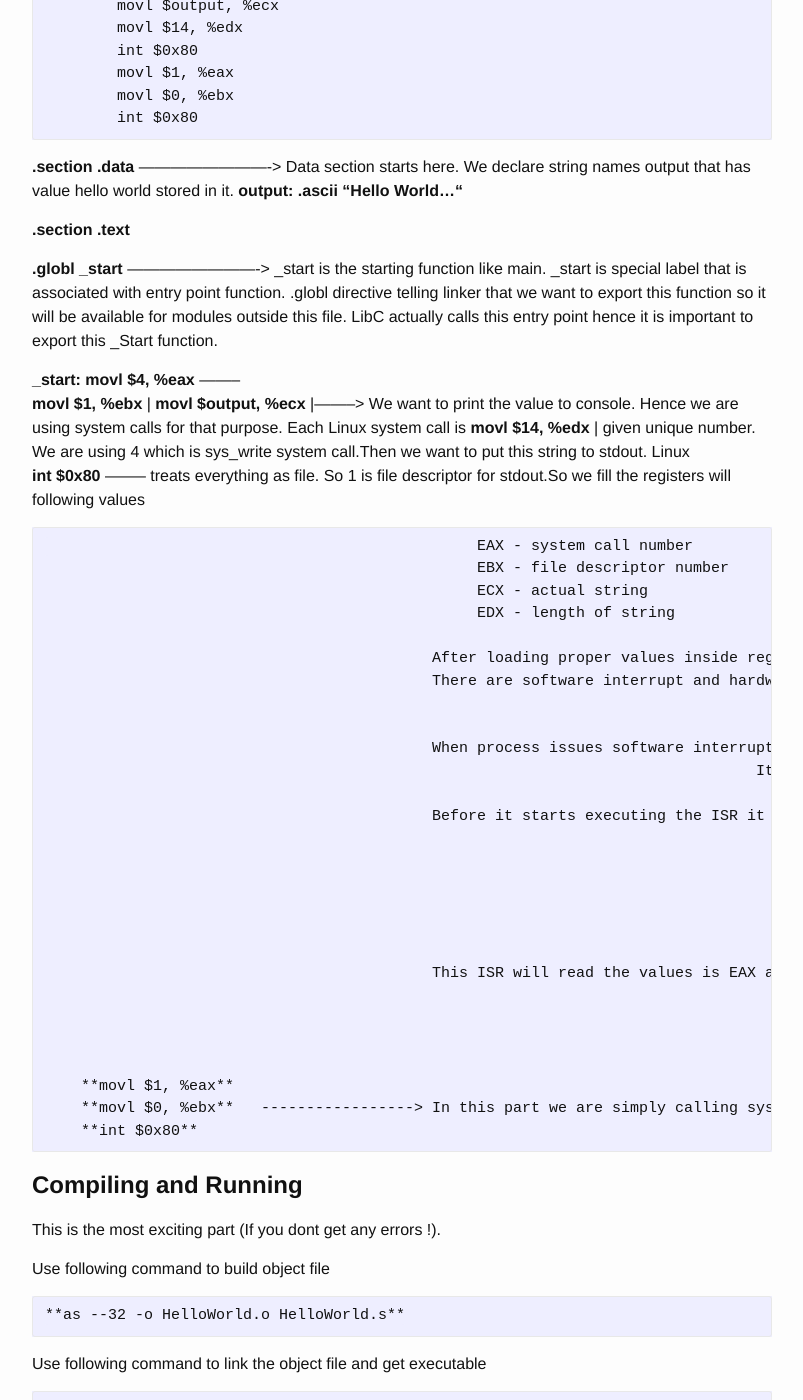
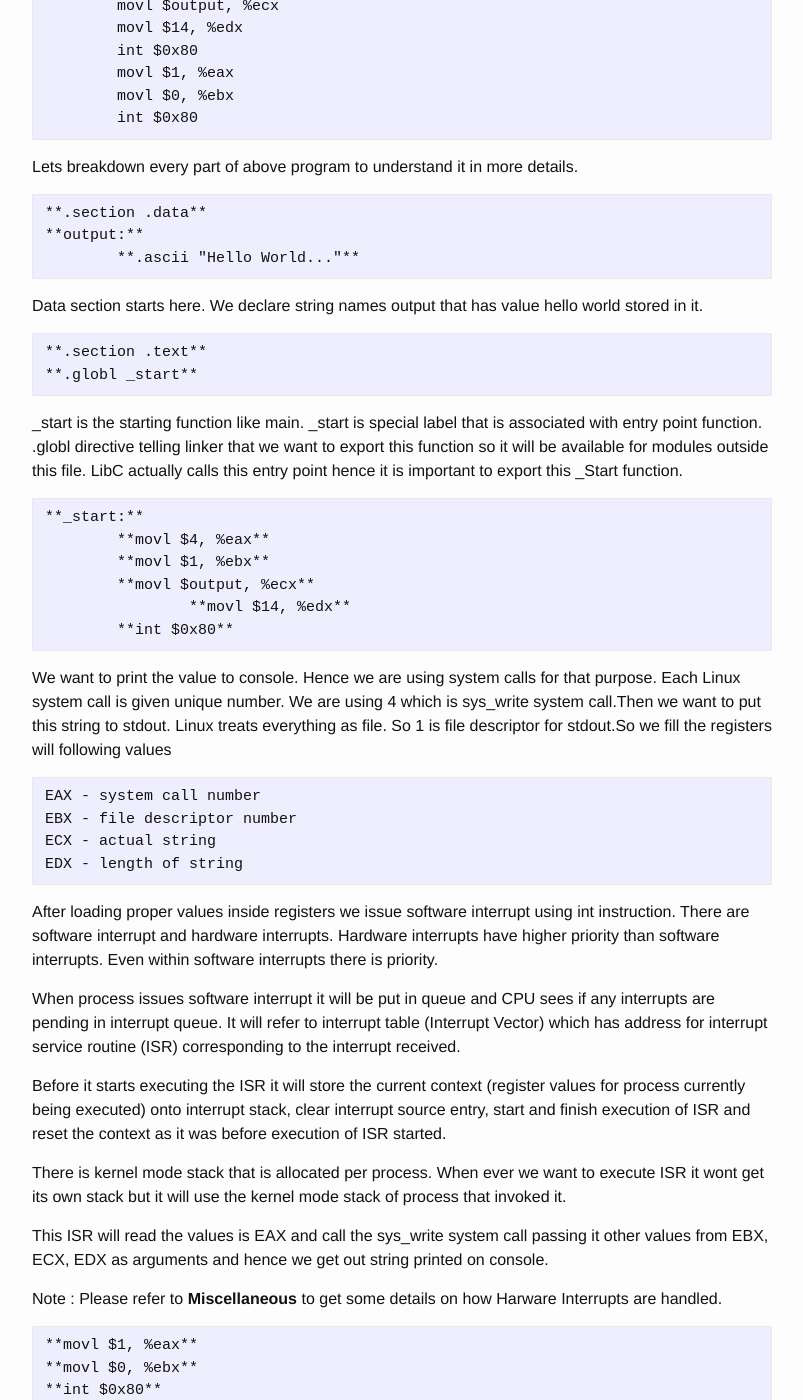
Before and after one commit to PixelClear/PixelClear.github.io, a Jekyll site: the page built from _posts/2021-01-02-x86-Assembly-tutorial-part1.markdown, in a window 1280 px wide and 1400 px high, scrolled down 4271 px. Shown: the whole window, without its empty margins (238-1041 px from the left). Built offline with Jekyll 4.4.1, drawn with Linux system fonts in a browser that asks for light colours; some of the changed text lies outside the part shown.

Commit message:
Formatting for x86 tutorial post

```diff
--- a/_posts/2021-01-02-x86-Assembly-tutorial-part1.markdown
+++ b/_posts/2021-01-02-x86-Assembly-tutorial-part1.markdown
@@ -158,53 +158,69 @@ _start:
         int $0x80
 ~~~~~~~~~~~~~~~~~~~~~~~~~~~~~~~~~~~
 
+Lets breakdown every part of above program to understand it in more details.
 
-**.section .data**  -------------------------> Data section starts here. We declare string names output that has value hello world stored in it.
+~~~~~~~~~~~~~~~~~~~~~~~~~~~~~~~~~~~
+**.section .data**
 **output:**
         **.ascii "Hello World..."**
+~~~~~~~~~~~~~~~~~~~~~~~~~~~~~~~~~~~
 
+Data section starts here. We declare string names output that has value hello world stored in it.
+
+~~~~~~~~~~~~~~~~~~~~~~~~~~~~~~~~~~~
 **.section .text**
+**.globl _start**
+~~~~~~~~~~~~~~~~~~~~~~~~~~~~~~~~~~~
 
-**.globl _start**   -------------------------> _start is the starting function like main. _start is special label that is associated with entry point function.
-                                               .globl directive telling linker that we want to export this function so it will be available for modules outside
-											   this file. LibC actually calls this entry point hence it is important to export this _Start function.
+_start is the starting function like main. _start is special label that is associated with entry point function.
+.globl directive telling linker that we want to export this function so it will be available for modules outside
+this file. LibC actually calls this entry point hence it is important to export this _Start function.
 
+~~~~~~~~~~~~~~~~~~~~~~~~~~~~~~~~~~~
+**_start:**
+        **movl $4, %eax**
+        **movl $1, %ebx**
+        **movl $output, %ecx**
+		**movl $14, %edx**
+        **int $0x80**
+~~~~~~~~~~~~~~~~~~~~~~~~~~~~~~~~~~~
 
-**_start:**
-        **movl $4, %eax**   --------
-        **movl $1, %ebx**           |
-        **movl $output, %ecx**      |--------> We want to print the value to console. Hence we are using system calls for that purpose. Each Linux system call is
-		**movl $14, %edx**          |          given unique number. We are using 4 which is sys_write system call.Then we want to put this string to stdout. Linux
-        **int $0x80**       --------           treats everything as file. So 1 is file descriptor for stdout.So we fill the registers will following values
+We want to print the value to console. Hence we are using system calls for that purpose. Each Linux system call is
+given unique number. We are using 4 which is sys_write system call.Then we want to put this string to stdout. Linux
+treats everything as file. So 1 is file descriptor for stdout.So we fill the registers will following values
 
+    EAX - system call number
+    EBX - file descriptor number
+    ECX - actual string
+    EDX - length of string
 
-                                                    EAX - system call number
-                                                    EBX - file descriptor number
-                                                    ECX - actual string
-                                                    EDX - length of string
+After loading proper values inside registers we issue software interrupt using int instruction.
+There are software interrupt and hardware interrupts. Hardware interrupts have higher priority than software interrupts.
+Even within software interrupts there is priority.
 
-                                               After loading proper values inside registers we issue software interrupt using int instruction.
-                                               There are software interrupt and hardware interrupts. Hardware interrupts have higher priority than software interrupts.
-											   Even within software interrupts there is priority.
+When process issues software interrupt it will be put in queue and CPU sees if any interrupts are pending in interrupt queue.
+It will refer to interrupt table (Interrupt Vector) which has address for interrupt service routine (ISR) corresponding to the interrupt received.
 
-                                               When process issues software interrupt it will be put in queue and CPU sees if any interrupts are pending in interrupt queue.
-										       It will refer to interrupt table (Interrupt Vector) which has address for interrupt service routine (ISR) corresponding to the interrupt received.
+Before it starts executing the ISR it will store the current context (register values for process currently being executed)
+onto interrupt stack, clear interrupt source entry, start and finish execution of ISR and reset the context as it was before
+execution of ISR started.
 
-                                               Before it starts executing the ISR it will store the current context (register values for process currently being executed)
-											   onto interrupt stack, clear interrupt source entry, start and finish execution of ISR and reset the context as it was before
-											   execution of ISR started.
+There is kernel mode stack that is allocated per process. When ever we want to execute ISR it wont get its own stack but it will use
+the kernel mode stack of process that invoked it.
 
-											   There is kernel mode stack that is allocated per process. When ever we want to execute ISR it wont get its own stack but it will use
-											   the kernel mode stack of process that invoked it.
+This ISR will read the values is EAX and call the sys_write system call passing it other values from EBX, ECX, EDX as arguments
+and hence we get out string printed on console.
 
-                                               This ISR will read the values is EAX and call the sys_write system call passing it other values from EBX, ECX, EDX as arguments
-											   and hence we get out string printed on console.
+Note : Please refer to **Miscellaneous** to get some details on how Harware Interrupts are handled.
 
-											   Note : Please refer to **Miscellaneous** to get some details on how Harware Interrupts are handled.
+~~~~~~~~~~~~~~~~~~~~~~~~~~~~~~~~~~~
+**movl $1, %eax**
+**movl $0, %ebx**
+**int $0x80**
+~~~~~~~~~~~~~~~~~~~~~~~~~~~~~~~~~~~
 
-        **movl $1, %eax**
-        **movl $0, %ebx**   -----------------> In this part we are simply calling sys_exit system call to complete the execution of our program.
-        **int $0x80**
+In this part we are simply calling sys_exit system call to complete the execution of our program.
 
 **Compiling and Running**
 =====================================================================================================================================
@@ -213,15 +229,15 @@ This is the most exciting part (If you dont get any errors !).
 
 Use following command to build object file
 
-	**as --32 -o HelloWorld.o HelloWorld.s**
+  **as --32 -o HelloWorld.o HelloWorld.s**
 
 Use following command to link the object file and get executable
 
-	**ld -m elf_i386 -o HelloWorld HelloWorld.o**
+  **ld -m elf_i386 -o HelloWorld HelloWorld.o**
 
 Use following command to run
 
-    **./HelloWorld**
+  **./HelloWorld**
 
 Note : Please see options **--32** and **-m elf_i386** used to build in 32 bit mode.
 
@@ -258,7 +274,7 @@ int main() {
 }
 ~~~~~~~~~~~~~~~~~~~~~~~~~~~~~~~~~~~
 
-Run command ** gcc -m32 -S HelloWorld.c **. This command will generate HelloWorld.s file.
+Run command **gcc -m32 -S HelloWorld.c**. This command will generate HelloWorld.s file.
 You will see code like below
 
 ~~~~~~~~~~~~~~~~~~~~~~~~~~~~~~~~~~~
@@ -309,96 +325,97 @@ _start:
 
 Use following commands to compiler and then link dynamically to libc.
 
-     **as --32 -o HelloWorld.o HelloWorld.s**
-     **ld -m elf_i386 -dynamic-linker /lib/ld-linux.so.2 -o HelloWorld -lc HelloWorld.o**
+  **as --32 -o HelloWorld.o HelloWorld.s**
+  **ld -m elf_i386 -dynamic-linker /lib/ld-linux.so.2 -o HelloWorld -lc HelloWorld.o**
 
 Note : Please make sure you have 32 bit version of libc installed. If you dont have it please use following command to install it.
-	   **sudo apt-get install build-essential libc6-dev-i386**
+       **sudo apt-get install build-essential libc6-dev-i386**
 
 Now you are set to use any function from libc in your assembly code.
 
 **Installation**
 =====================================================================================================================================
 
-	• Installing GNU Tool Chain
+  • Installing GNU Tool Chain
 
-	  If your ubuntu installation doesnt have any development tools mentioned in above section then you can install them.
-	  Tools like as, ld, objdump, gProf are part of binutils package which can be installed using following command
+	If your ubuntu installation doesnt have any development tools mentioned in above section then you can install them.
+	Tools like as, ld, objdump, gProf are part of binutils package which can be installed using following command
 
-	       **sudo apt-get update -y**
-		   **sudo apt-get install -y binutils-common**
+	  **sudo apt-get update -y**
+      **sudo apt-get install -y binutils-common**
 
-	• Installing GCC
+  • Installing GCC
 
-	  You will have to install gcc seperately by installing build-essential package
+    You will have to install gcc seperately by installing build-essential package
 
-	       **sudo apt-get install -y build-essential**
+     **sudo apt-get install -y build-essential**
 
-	• Installing kdgb
+  • Installing kdgb
 
-	  Below are the steps to install kdgb on WSL and how to use it using vcxsrv ( X Server).
+    Below are the steps to install kdgb on WSL and how to use it using vcxsrv ( X Server).
 
-		* **sudo apt install extra-cmake-modules**
-		* **git clone -b maint https://github.com/j6t/kdbg.git**
-		* **cd kdbg**
-		* **git tag -l**
-		* **git checkout kdbg-3.0.1**
-		* **sudo apt install libkf5iconthemes-dev libkf5xmlgui-dev**
-		* **sudo apt-get install -y gettext**
-		* **cmake .**
-		* **sudo make install**
+    * **sudo apt install extra-cmake-modules**
+    * **git clone -b maint https://github.com/j6t/kdbg.git**
+    * **cd kdbg**
+    * **git tag -l**
+    * **git checkout kdbg-3.0.1**
+    * **sudo apt install libkf5iconthemes-dev libkf5xmlgui-dev**
+    * **sudo apt-get install -y gettext**
+    * **cmake .**
+    * **sudo make install**
 
       After following above steps kdbg is not installed on your system.
 
-	• Using kdgb on WSL
+  • Using kdgb on WSL
 
-	  To use applications with GUI on WSL follow below steps.
+    To use applications with GUI on WSL follow below steps.
 
-	    * On Windows (Host Side) install X server vcxsrv.
-		* Launch it with default option. ( Just make sure to check box saying **"Disable Access Control"** and put -ac in command line for allowing public access)
-		* On WSL command prompt execute following command that will set the display number (You can also write below command in your .bashrc in case you dont want to do it everytime)
+    * On Windows (Host Side) install X server vcxsrv.
+    * Launch it with default option. ( Just make sure to check box saying **"Disable Access Control"** and put -ac in command line for allowing public access)
+    * On WSL command prompt execute following command that will set the display number (You can also write below command in your .bashrc in case you dont want to do it everytime)
 
-			**export DISPLAY=$(cat /etc/resolv.conf | grep nameserver | awk '{print $2}'):0**
-		* Now you are good to go!
+        **export DISPLAY=$(cat /etc/resolv.conf | grep nameserver | awk '{print $2}'):0**
 
-      Following above steps when ever you will launch the kdgb you will see the GUI and you can debug the application.
+    * Now you are good to go!
+
+    Following above steps when ever you will launch the kdgb you will see the GUI and you can debug the application.
 
 **Miscellaneous**
 =====================================================================================================================================
 
-	  • Hardware Interrupt Handling
+  • Hardware Interrupt Handling
 
-		CPU gives time slice for each process to execute in round robin fashion. When CPU is executing a process and its time slice finishes then the clock send hardware interrupt to CPU.
-		Clock hardware interrupt is at highest priority so CPU will start executing its ISR and its ISR will do the task of context saving for current process and load the context of next
-		scheduled process. This process generally is called as context switch.
+    CPU gives time slice for each process to execute in round robin fashion. When CPU is executing a process and its time slice finishes then the clock send hardware interrupt to CPU.
+    Clock hardware interrupt is at highest priority so CPU will start executing its ISR and its ISR will do the task of context saving for current process and load the context of next
+    scheduled process. This process generally is called as context switch.
 
-		CPU at end of execution of each instruction will see the interrupt queue to see if it has any high priority interrupt pending if so it will start handling it.
+    CPU at end of execution of each instruction will see the interrupt queue to see if it has any high priority interrupt pending if so it will start handling it.
 
-	  • Big/Little Endian
+  • Big/Little Endian
 
-	    These are ways to store numbers or data in memory addresses. Let’s use a 16-bit word as example, (0xABCD) 16 in this case. Let’s also assume we are storing this word starting at
-		address 0x4000.
+    These are ways to store numbers or data in memory addresses. Let’s use a 16-bit word as example, (0xABCD) 16 in this case. Let’s also assume we are storing this word starting at
+    address 0x4000.
 
-		Little Endian :
+    Little Endian :
 
-		Store LSB at smallest memory location.
+    Store LSB at smallest memory location.
 
-		               -------------------------------
-		              |               |               |
-					  |     CD        |       AB      |
-					   -------------------------------
-					     0x4000          0x4001
+	    -------------------------------
+	   |               |               |
+       |     CD        |       AB      |
+        -------------------------------
+            0x4000          0x4001
 
 
-		Big Endian :
+    Big Endian :
 
-		Store MSB at smallest memory location.
+    Store MSB at smallest memory location.
 
-		               -------------------------------
-		              |               |               |
-					  |      AB       |       CD      |
-					   -------------------------------
-					     0x4000          0x4001
+	    -------------------------------
+	   |               |               |
+       |      AB       |       CD      |
+        -------------------------------
+            0x4000          0x4001
 
 
-		This is important when we will deal with strings. How we store them and read them back will be affected by this.
+    This is important when we will deal with strings. How we store them and read them back will be affected by this.
```
Also changed, not shown: other parts of _posts/2021-01-02-x86-Assembly-tutorial-part1.markdown (+3 -3 lines).
